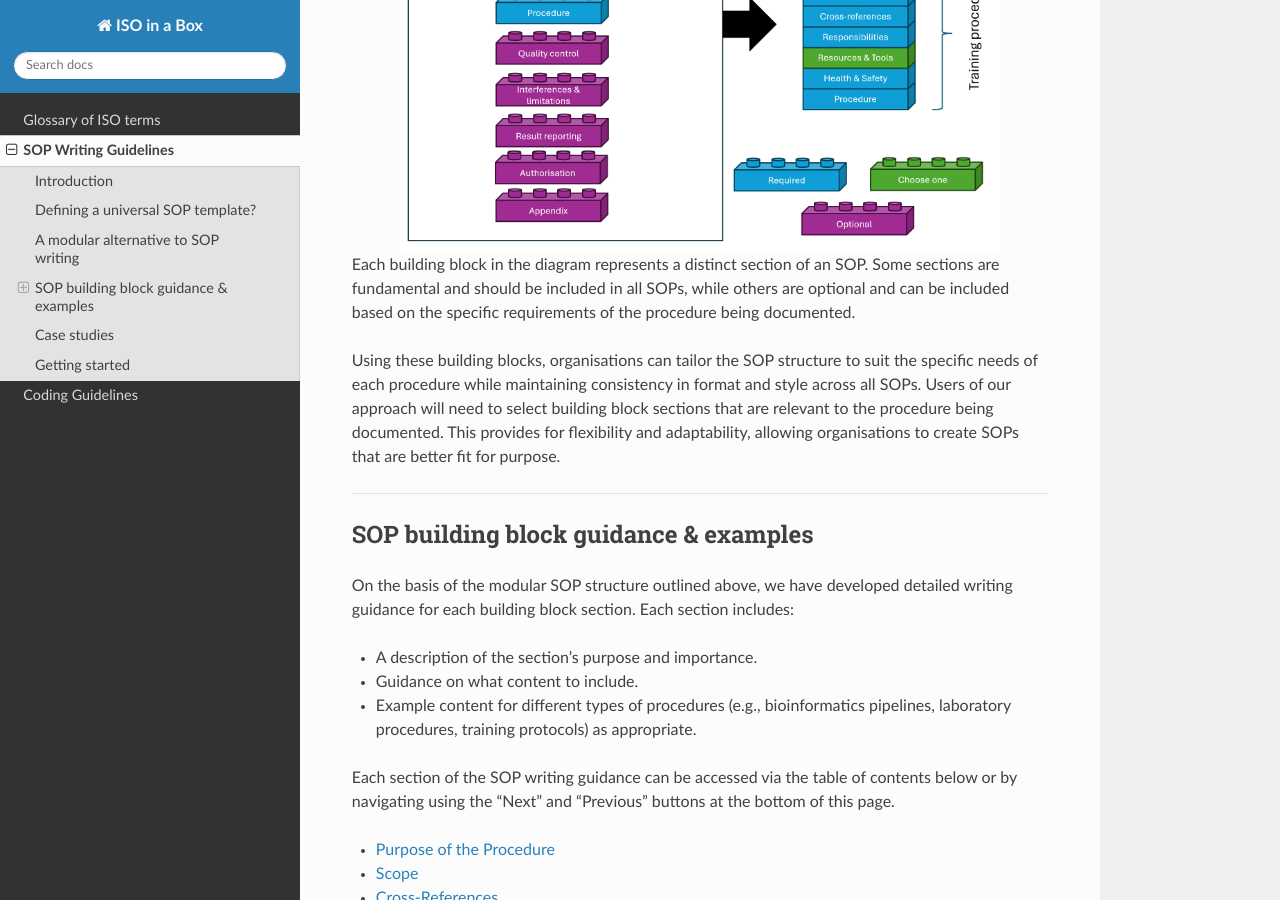
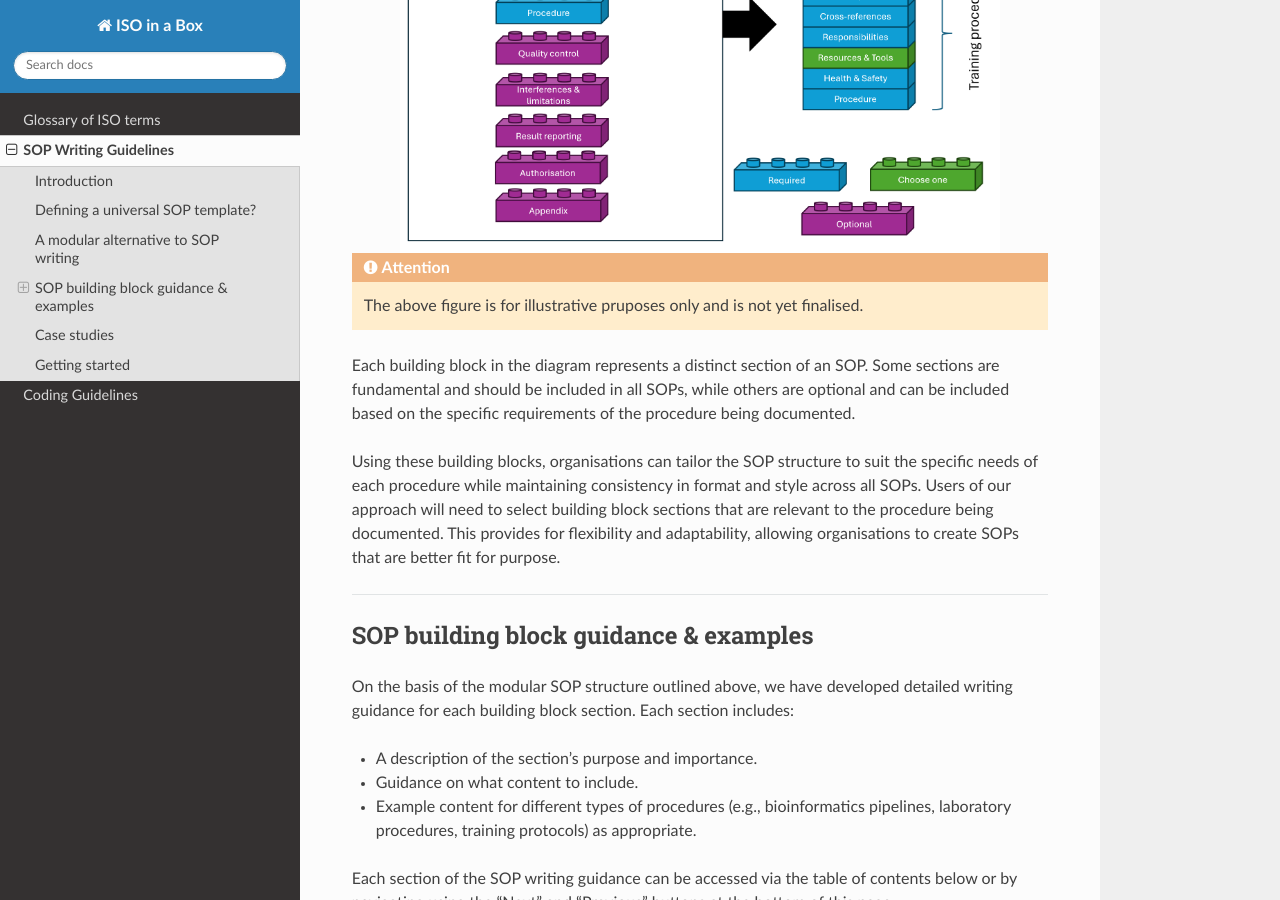
Before and after one commit to ASendellPrice/IIB-rtd, a Sphinx documentation site: the page built from docs/source/sop_guidelines.rst, in a window 1280 px wide and 900 px high, scrolled down 1756 px. Built offline with Sphinx 7.4.7 and the Read the Docs theme 3.1.0, drawn with Linux system fonts in a browser that asks for light colours; pages that are not in the unit, such as notebooks, are missing from menus; some of the changed lines change nothing that is shown.

```diff
--- a/docs/source/sop_guidelines.rst
+++ b/docs/source/sop_guidelines.rst
@@ -32,6 +32,9 @@
    :alt: Modular SOP Structure
    :align: center
    :width: 600px
+
+.. attention::
+   The above figure is for illustrative pruposes only and is not yet finalised.
 
 Each building block in the diagram represents a distinct section of an SOP. Some sections are fundamental and should be included in all SOPs, while others are optional and can be included based on the specific requirements of the procedure being documented.
 
@@ -81,23 +84,23 @@
 
 .. dropdown:: 🧬 Bioinformatics Procedure
 
-   This SOP covers the bioinformatics analysis of HIV genomic data for antiviral resistance prediction...
+   Add description of case study
 
 .. dropdown:: 🧪 Laboratory Procedure
 
-   A wet-lab SOP covering sample preparation, reagent handling, and equipment calibration.
+   Add description of case study
 
 .. dropdown:: 👩‍🔬 Staff Training Procedure
 
-   A training SOP for onboarding and certifying laboratory personnel in core workflows.
+   Add description of case study
 
 .. dropdown:: 💻 Code Update & Review Procedure
 
-   A software SOP for managing code changes, peer review, and version control in bioinformatics tools.
+   Add description of case study
 
 .. dropdown:: ✅ Verification Procedure
 
-   Add description
+   Add description of case study
 
 ----------------
 
```
